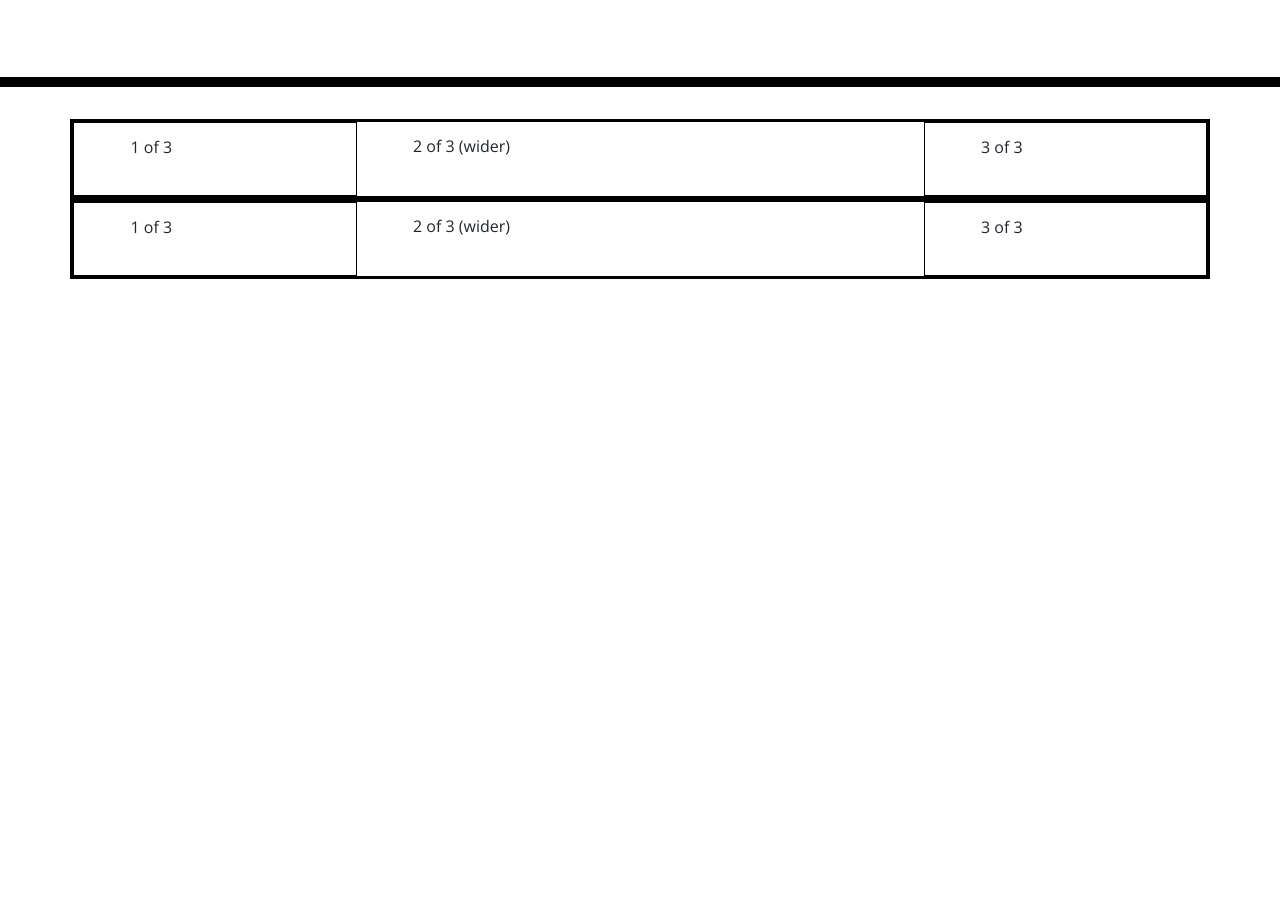
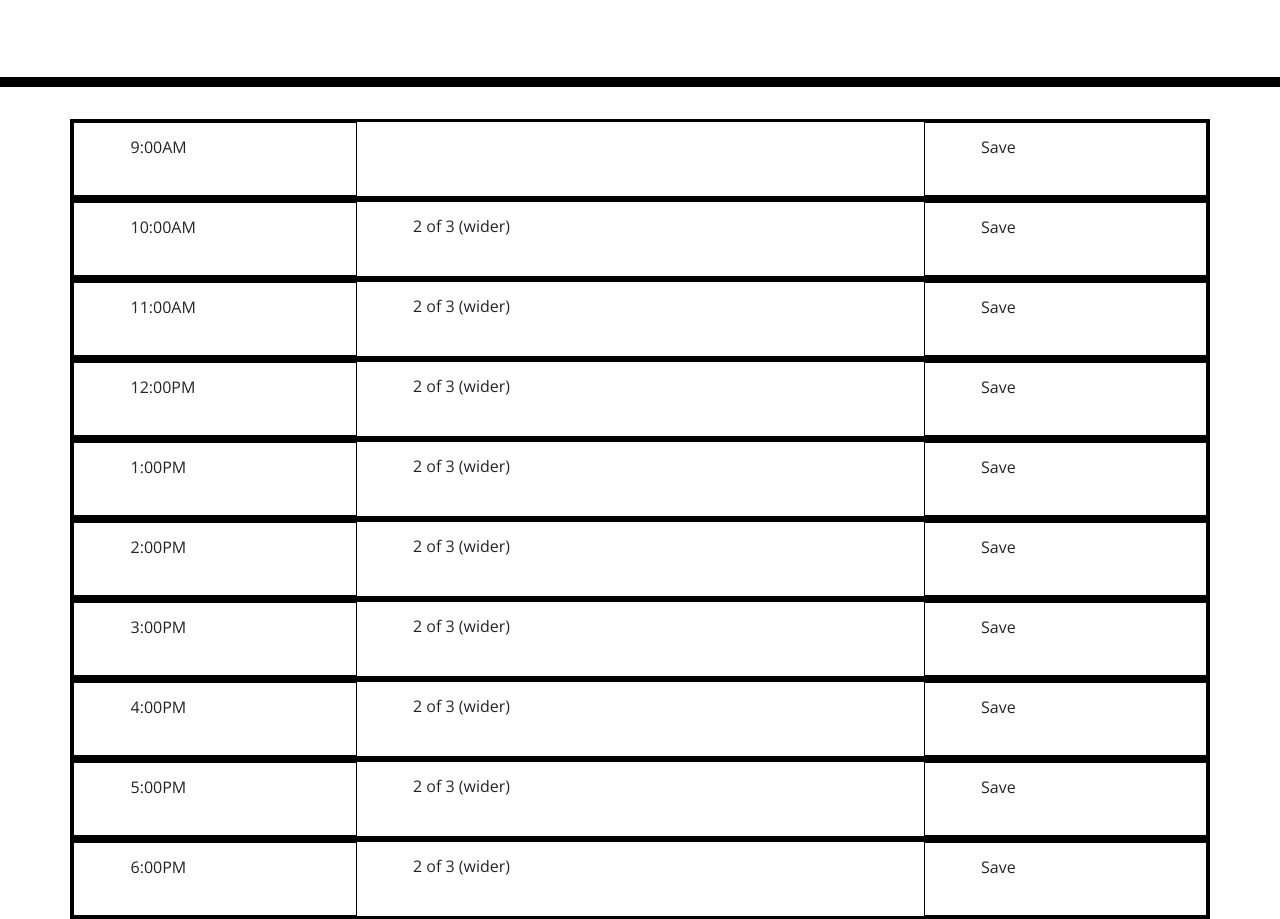
Before and after one commit to nlaramee120/day-planner, a plain HTML site: page index.html in a window 1280 px wide. Shown: the part 181-1100 px from the top of the page. Before the commit the page ends 800 px from the top, so only its background shows below. Drawn offline with nearby package versions, Linux system fonts and the light colour scheme.

Commit message:
Added table for each time slot of the planner.

```diff
--- a/index.html
+++ b/index.html
@@ -31,24 +31,112 @@
     <div class="container">
       <div class="row">
         <div class="col">
-          1 of 3
+          9:00AM
+        </div>
+        <div class="col-6">
+
+        </div>
+        <div class="col">
+          Save
+        </div>
+      </div>
+      <div class="row">
+        <div class="col">
+          10:00AM
         </div>
         <div class="col-6">
           2 of 3 (wider)
         </div>
         <div class="col">
-          3 of 3
+          Save
         </div>
       </div>
       <div class="row">
         <div class="col">
-          1 of 3
+          11:00AM
         </div>
         <div class="col-6">
           2 of 3 (wider)
         </div>
         <div class="col">
-          3 of 3
+          Save
+        </div>
+      </div>
+      <div class="row">
+        <div class="col">
+          12:00PM
+        </div>
+        <div class="col-6">
+          2 of 3 (wider)
+        </div>
+        <div class="col">
+          Save
+        </div>
+      </div>
+      <div class="row">
+        <div class="col">
+          1:00PM
+        </div>
+        <div class="col-6">
+          2 of 3 (wider)
+        </div>
+        <div class="col">
+          Save
+        </div>
+      </div>
+      <div class="row">
+        <div class="col">
+          2:00PM
+        </div>
+        <div class="col-6">
+          2 of 3 (wider)
+        </div>
+        <div class="col">
+          Save
+        </div>
+      </div>
+      <div class="row">
+        <div class="col">
+          3:00PM
+        </div>
+        <div class="col-6">
+          2 of 3 (wider)
+        </div>
+        <div class="col">
+          Save
+        </div>
+      </div>
+      <div class="row">
+        <div class="col">
+          4:00PM
+        </div>
+        <div class="col-6">
+          2 of 3 (wider)
+        </div>
+        <div class="col">
+          Save
+        </div>
+      </div>
+      <div class="row">
+        <div class="col">
+          5:00PM
+        </div>
+        <div class="col-6">
+          2 of 3 (wider)
+        </div>
+        <div class="col">
+          Save
+        </div>
+      </div>
+      <div class="row">
+        <div class="col">
+          6:00PM
+        </div>
+        <div class="col-6">
+          2 of 3 (wider)
+        </div>
+        <div class="col">
+          Save
         </div>
       </div>
     </div>
```
